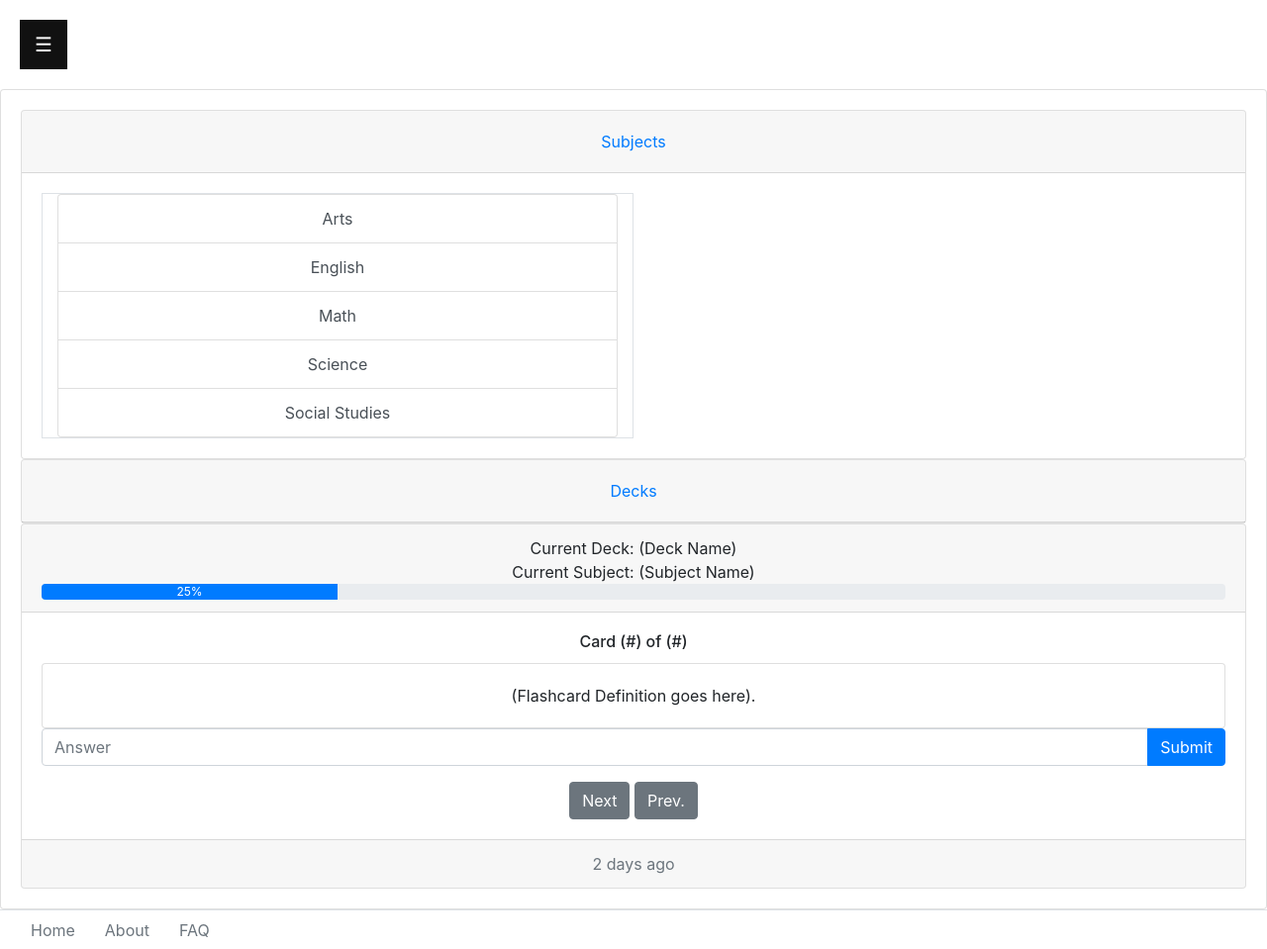
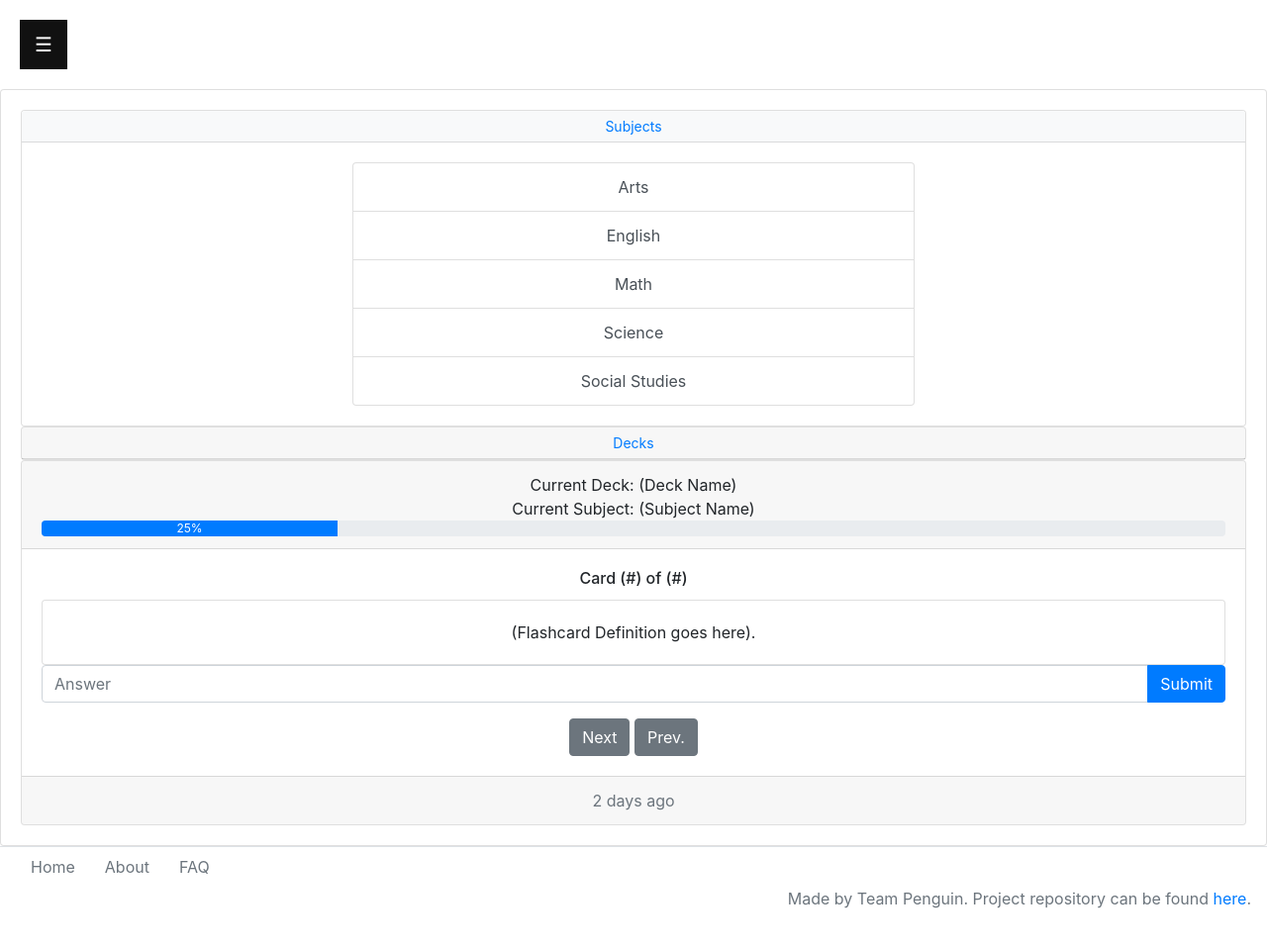
Before and after one commit to tobifanibi/flash_learning, a Flask app: a page that uses flash_learning/templates/home.html in a window 1280 px wide. Shown: the part 72-1031 px from the top of the page at 99% size. After the commit the page ends 990 px from the top, so only its background shows below. Run offline with Flask 2, Linux system fonts and the light colour scheme; a user stored in the database is signed in; data comes from the database, SQL or seed files in the repository; some libraries are stand-ins or nearby versions.

Commit message:
Updated home UI
Updated columns to be centered.

```diff
--- a/flash_learning/static/css/flashcard.css
+++ b/flash_learning/static/css/flashcard.css
@@ -1,7 +1,15 @@
 /* Custom Css for flashcard page*/
 
-.scroll-column = {
+.scroll-column {
 	background-color: blue;/*
 	max-width: 260px;
 	max-height: 300px;*/
 }
+
+#headingOne {
+	padding: 0px;
+}
+
+#headingTwo {
+	padding: 0px;
+}
--- a/flash_learning/templates/home.html
+++ b/flash_learning/templates/home.html
@@ -9,20 +9,21 @@
 
 {% block body %}
 
+<col>
 
 <div id="accordion">
 	<div class="card">
-		<div class="card-header" id="headingOne">
-			<h5 class="mb-0">
-				<button class="btn btn-link" data-toggle="collapse" data-target="#collapseOne" aria-expanded="true" aria-controls="collapseOne">
+		<div class="card-header bg-light" id="headingOne">
+			<h6 class="mb-0">
+				<button class="btn btn-sm btn-link collapsed text-black" data-toggle="collapse" data-target="#collapseOne" aria-expanded="false" aria-controls="collapseOne">
 					Subjects
 				</button>
-			</h5>
+			</h6>
 		</div>
 
-		<div id="collapseOne" class="collapse show" aria-labelledby="headingOne" data-parent="#accordion">
+		<div id="collapseOne" class="collapse show w-100" aria-labelledby="headingOne" data-parent="#accordion">
 			<div class="card-body">
-				<div class="overflow-auto col-md-6 border w-100" style="max-height: 300px;">
+				<div class="overflow-auto col-md-6 w-100 center" style="max-height: 300px;">
 					<div class="list-group">
 						{% for subject in subjects %}
 						<a href="#" class="list-group-item list-group-item-action">{{ subject.name }}</a>
@@ -34,15 +35,15 @@
 	</div>
 	<div class="card">
 		<div class="card-header" id="headingTwo">
-			<h5 class="mb-0">
-				<button class="btn btn-link collapsed" data-toggle="collapse" data-target="#collapseTwo" aria-expanded="false" aria-controls="collapseTwo">
+			<h6 class="mb-0">
+				<button class="btn btn-link btn-sm collapsed" data-toggle="collapse" data-target="#collapseTwo" aria-expanded="false" aria-controls="collapseTwo">
 					Decks
 				</button>
-			</h5>
+			</h6>
 		</div>
 		<div id="collapseTwo" class="collapse" aria-labelledby="headingTwo" data-parent="#accordion">
 			<div class="card-body">
-				<div class="overflow-auto col-md-6 border w-100" style="max-height: 300px;">
+				<div class="overflow-auto col-md-6 w-100 center" style="max-height: 300px;">
 					<div class="list-group">
 						{% for x in range(50) %}
 						<a href="#" class="list-group-item list-group-item-action">Deck {{ x }}</a>
```
